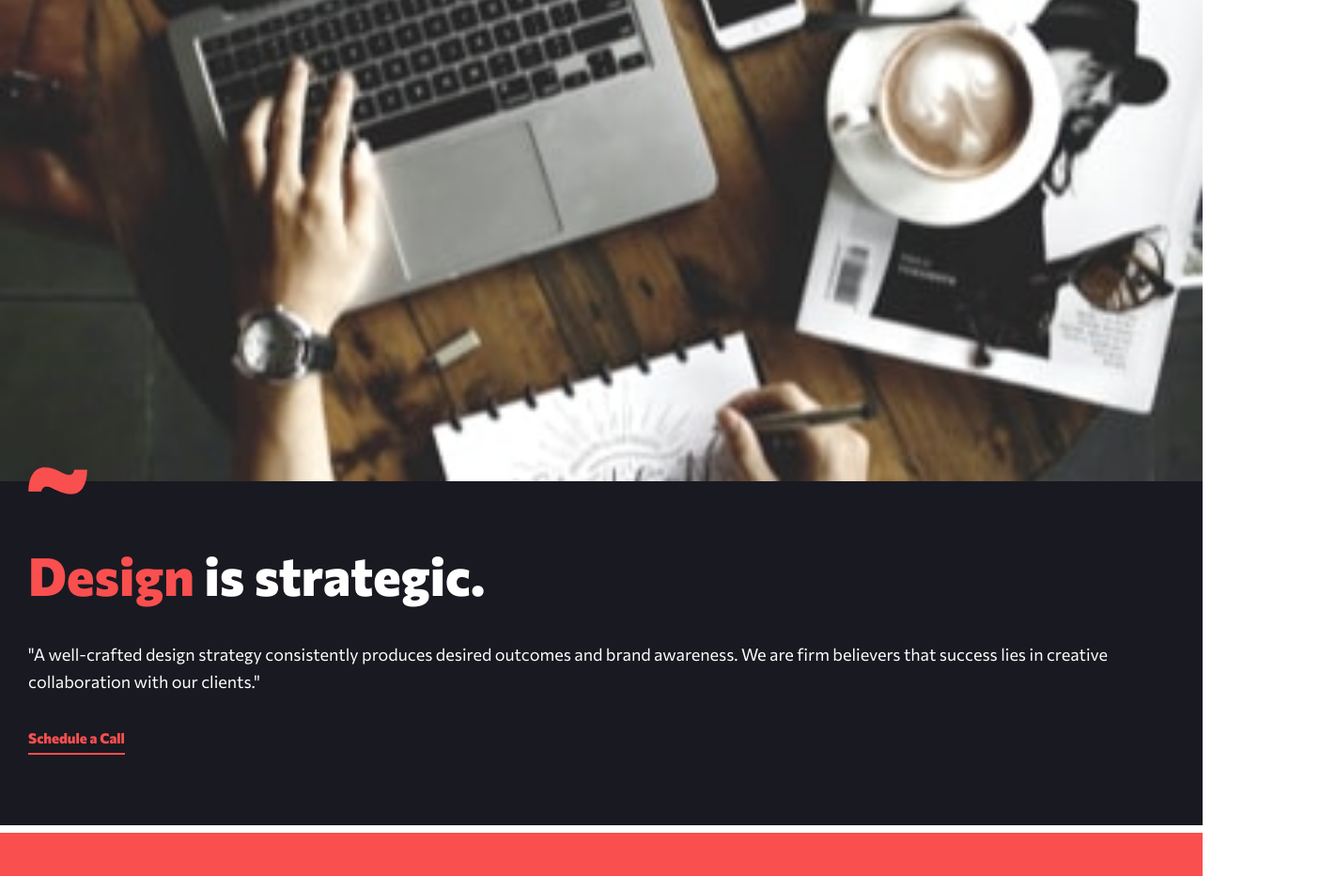
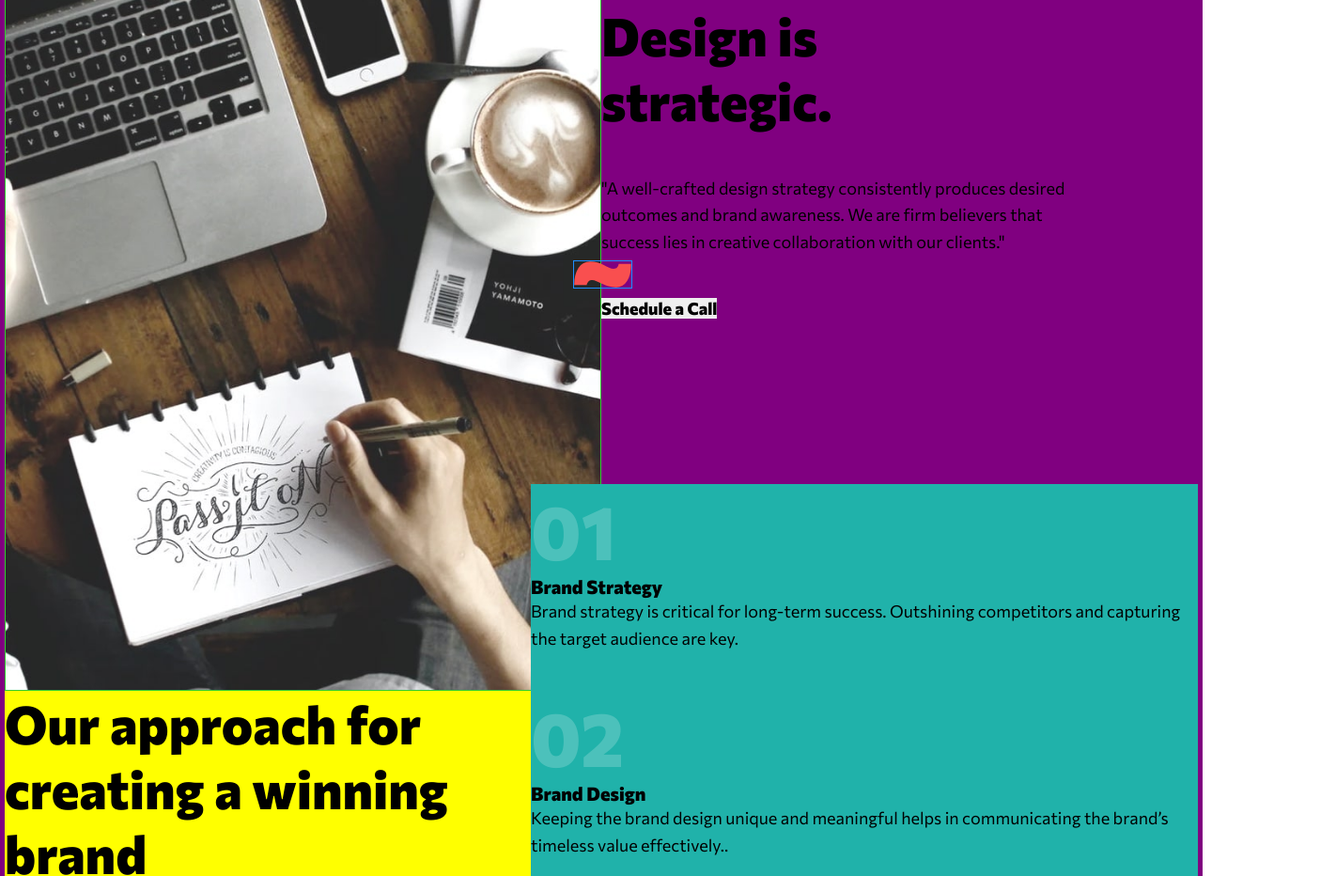
Before and after one commit to davidrhyne/creative-single-page-site, a website: page index.html in a window 1280 px wide. Shown: the part 1100-2032 px from the top of the page at 94% size, 1422 px wide, since content can reach past the window. Drawn offline with Linux system fonts and the light colour scheme.

Commit message:
saving progress

```diff
--- a/index.html
+++ b/index.html
@@ -33,48 +33,52 @@
     <picture class="picture">
       <source srcset="./dist/images/desktop/image-hero.jpg" media="(min-width: 1000px)">
       <source srcset="./dist/images/tablet/image-hero.jpg" media="(min-width: 750px)">
-
       <img class="branding__image" src="./dist/images/mobile/image-hero.jpg"
         alt="two persons working at their desks">
     </picture>
     <!-- <div>   -->
       <h1 class="branding__title">Branding & website design agency</h1>
-      <p class="branding__statement">We specialize in visual storytelling by creating cohesive brand and website design   solutions for small businesses, giving lasting impressions to audiences in a digital world.</p>
+      <p class="branding__statement">We specialize in visual storytelling by creating cohesive brand and website design solutions for small businesses, giving lasting impressions to audiences in a digital world.</p>
       <button class="branding__button">Learn More</button>
     <!-- </div> -->
   </section>
-  <section class="design" id="design">
-    <picture>
-      <source srcset="./dist/images/desktop/image-strategic.jpg" media="(min-width: 750px)">
-
-    </picture>
+  <div class="grid__layout">
+    <!-- <div class="design" id="design"> -->
+      <picture class="design__picture">
+        <source srcset="./dist/images/desktop/image-strategic.jpg" media="(min-width: 1000px)">
+        <source srcset="./dist/images/tablet/image-strategic.jpg" media="(min-width: 750px)">
         <img class="design__image" src="./dist/images/mobile/image-strategic.jpg"
         alt="person working with laptop and notepad">
+      </picture>
+
       <img class="design__bg-element" src="./dist/images/desktop/bg-pattern-wave-red.svg" alt=""/>
-    <div>
+      <div class="design__container">
         <h2 class="design__title"><span class="design__title--accent">Design</span> is strategic.</h1>
         <p class="design__statement">"A well-crafted design strategy consistently produces desired outcomes and brand awareness. We are firm believers that success lies in creative collaboration with our clients."</p>
         <button class="design__button">Schedule a Call</button>
       </div>
-  </section>
-  <section class="services" id="services">
+    <!-- </div> -->
+    <!-- <div class="services" id="services"> -->
       <h2 class="services__title">Our approach for creating a winning brand</h2>
-    <div class="service">
+      <!-- <div class="services__container"> -->
+        <div class="service service1">
           <div class="service__number">01</div>
           <h3 class="service__title">Brand Strategy</h3>
           <p class="service__description">Brand strategy is critical for long-term success. Outshining competitors and capturing the target audience are key.</p>
         </div>
-    <div class="service">
+        <div class="service service2">
           <div class="service__number">02</div>
           <h3 class="service__title">Brand Design</h3>
           <p class="service__description">Keeping the brand design unique and meaningful helps in communicating the brand’s timeless value effectively..</p>
         </div>
-    <div class="service">
+        <div class="service service3">
           <div class="service__number">03</div>
           <h3 class="service__title">Web Design</h3>
           <p class="service__description">A beautifully crafted website is the best tool for brand awareness, and ultimately results in increased revenue</p>
         </div>
-  </section>
+      <!-- </div> -->
+    <!-- </div> -->
+  </div>
   <section class="projects" id="projects">
     <div class="projects__carousel">
       <!-- project item start -->
--- a/src/scss/components/_branding.scss
+++ b/src/scss/components/_branding.scss
@@ -29,11 +29,12 @@
         width: 100%;
         height: auto;
 
-        @include mq($menu-break) {
-            // width: 90%;
-            // margin-left: auto;
-            // margin-right: 0;
-            //object-fit: cover;
+        @include mq($desktop-break) {
+            height: 100%;
+            width: auto;
+            margin-right: 0;
+            margin-left: auto;
+            display: block;
         }
     }
 
@@ -44,6 +45,7 @@
         grid-template-columns: minmax(300px,1fr) 1fr 1fr;
         grid-template-rows: 245px 125px minmax(225px,1fr);
         margin-left: 1.5em;
+        z-index: 2;
 
         h1 {
             grid-row: 1 / 2;
@@ -52,11 +54,9 @@
         }
 
         p {
-
             grid-row: 2 / 3;
             grid-column: 1/3;
             max-width: 90%;
-
         }
 
         button {
@@ -78,19 +78,13 @@
 
     }
 
+    @include mq($desktop-break) {
+        grid-template-columns: minmax(300px,1fr) 1fr 1fr;
+        grid-template-rows: 400px 150px minmax(150px,1fr);
+        margin-left: 10em;
 
-
-
+        p {
+            max-width: 75%;
+        }
+    }
 }
-
-// .branding__title {
-//     grid-area: title;
-// }
-
-// .branding__statement {
-//     grid-area: statement;
-// }
-
-// .branding__button {
-//     grid-area: button;
-// }
--- a/src/scss/components/_design.scss
+++ b/src/scss/components/_design.scss
@@ -2,11 +2,9 @@
 @use '../base/index' as *;
 
 .design {
-    //border: 1px dodgerblue solid;
-    //padding: 1em;
+
     background-color: $primary-bg-black;
     color: $primary-white;
-    //position: relative;
     margin-bottom: .5em;
 
     div {
@@ -20,7 +18,7 @@
 
     p {
         padding: 2em 0;
-        //border: 1px solid black;
+        border: 1px solid white;
     }
 
     button {
@@ -32,14 +30,70 @@
         padding: 0 0 .5em;
 
     }
+
+    @include mq($menu-break) {
+        // display: grid;
+        // //grid-template-columns: minmax(300px,1fr) 1fr 1fr;
+        // //grid-template-rows: 245px 125px minmax(225px,1fr);
+        // grid-template-columns: minmax(378px,1fr) 75px 1fr;
+        // grid-template-rows: minmax(220px,1fr) 220px 220px ;
+
+        // .design__container {
+        //     //grid-row: 1 / -1;
+        //     grid-row: 1 / 4;
+        //     grid-column: 3 / 4;
+        //     padding: 8em 0;
+
+        //     .design__title {
+        //         max-width: 50%;
+        //     }
+
+        //     .design__statement {
+        //         padding: 2.5em 0;
+        //         max-width: 80%;
+        //     }
+
+        //     // button {
+        //     //     margin-top: .5em;
+        //     // }
+        // }
+
+        // .design__bg-element {
+        //     display: block;
+        //     grid-row: 2 / 3;
+        //     grid-column: 2 / 3;
+        //     //background: fuchsia;
+        //     left: -30px;
+        // }
+
+        // .design__picture {
+        //     grid-row: 1 / -1;
+        //     grid-row: 1 / -1;
+        //     grid-column: 1 / 2;
+        //     background: dodgerblue;
+        //     //object-fit: cover;
+        //     height: 100%;
+        //     display: block;
+        //     //object-fit: cover;
+
+        //     & img {
+        //         height: 100%;
+        //         object-fit: cover;
+        //     }
+        // }
+
+    }
+
 }
 
 .design__image {
+    border: 1px solid limegreen;
     width: 100%;
     height: auto;
 }
 
 .design__bg-element {
+    border: 1px solid dodgerblue;
     width: 63px;
     height: auto;
     position: relative;
--- /dev/null
+++ b/src/scss/components/_gridLayout.scss
@@ -0,0 +1,106 @@
+@use '../abstracts/index' as *;
+@use '../base/index' as *;
+
+.grid__layout {
+    border: 5px purple solid;
+
+    @include mq($menu-break) {
+
+        display: grid;
+        //grid-template-columns: minmax(300px,1fr) 1fr 1fr;
+        //grid-template-rows: 245px 125px minmax(225px,1fr);
+
+
+        // design
+        // grid-template-columns: minmax(378px,1fr) 75px 1fr;
+        // grid-template-rows: minmax(220px,1fr) 220px 220px ;
+
+        //services
+        // grid-template-columns: 300px 1fr;
+        // grid-template-rows: repeat(3,200px) 1fr;
+        grid-template-columns: minmax(378px,1fr) 75px 75px 1fr;
+        grid-template-rows: minmax(220px,1fr) 220px 220px 200px 200px 200px 1fr;
+
+        .design__picture {
+
+            //grid-row: 1 / 4;
+            grid-row: 1 / 4;
+            grid-column: 1 / 3;
+            background: dodgerblue;
+            //object-fit: cover;
+            //height: 100%;
+            display: block;
+            //object-fit: cover;
+
+            & img {
+                height: 100%;
+                object-fit: cover;
+            }
+        }
+
+        .design__container {
+            //grid-row: 1 / -1;
+            //grid-row: 1 / 4;
+            grid-row: 1 / 4;
+            //grid-column: 3 / 4;
+            grid-column: 3/-1;
+            padding: 8em 0;
+            background: purple;
+
+            .design__title {
+                max-width: 50%;
+            }
+
+            .design__statement {
+                padding: 2.5em 0;
+                max-width: 80%;
+            }
+
+            // button {
+            //     margin-top: .5em;
+            // }
+        }
+
+        .design__bg-element {
+            display: block;
+            grid-row: 2 / 3;
+            grid-column: 3 / 4;
+            //background: fuchsia;
+            left: -30px;
+        }
+
+
+
+        .services__title {
+            grid-row: 4 / -1;
+            grid-column: 1 / 2;
+
+            background-color: $primary-white;
+            color: $primary-text-black;
+            background: yellow;
+
+        }
+
+        // .services__container {
+        //     //margin-top: -100px;
+        //     grid-row: 5 / 6;
+        //     grid-column: 2 / 3;
+        //     z-index: 99999;
+        // }
+        .service {
+            background: lightseagreen;
+        }
+        .service1 {
+            grid-row: 3 / 4;
+            grid-column: 2 / -1;
+        }
+        .service2 {
+            grid-row: 4 / 5;
+            grid-column: 2 / -1;
+        }
+        .service3 {
+            grid-row: 5 / -1;
+            grid-column: 2 / -1;
+        }
+    }
+}
--- a/src/scss/components/_index.scss
+++ b/src/scss/components/_index.scss
@@ -5,3 +5,4 @@
 @forward './projects';
 @forward './cta';
 @forward './attribution';
+@forward './gridLayout';
--- a/src/scss/components/_services.scss
+++ b/src/scss/components/_services.scss
@@ -22,4 +22,28 @@
     p {
         padding: 0 1.25em 2em;
     }
+
+    @include mq($menu-break) {
+    //     display: grid;
+    //     grid-template-columns: 300px 1fr;
+    //     grid-template-rows: repeat(3,200px) 1fr;
+    //     //background-color: $primary-white;
+         padding: 0;
+    //     //margin-top: -100px;
+    //     z-index: 9999;
+    //     .services__title {
+    //         grid-row: 1 / -1;
+    //         grid-column: 1 / 2;
+    //         background-color: $primary-white;
+    //         color: $primary-text-black;
+
+    //     }
+
+    //     .services__container {
+    //         //margin-top: -100px;
+    //         grid-row: 1 / -1;
+    //         grid-column: 2 / 3;
+    //         z-index: 99999;
+    //     }
+    }
 }
--- a/src/scss/main.scss
+++ b/src/scss/main.scss
@@ -4,4 +4,6 @@
 
 html {
     scroll-behavior: smooth;
+    max-width: 1440px;
+    margin: 0 auto;
 }
```
Also changed, not shown: src/scss/components/_header.scss (+0 -12 lines), dist/css/main.css, 1 other file. Lines whose indentation alone changed are shown as unchanged.
